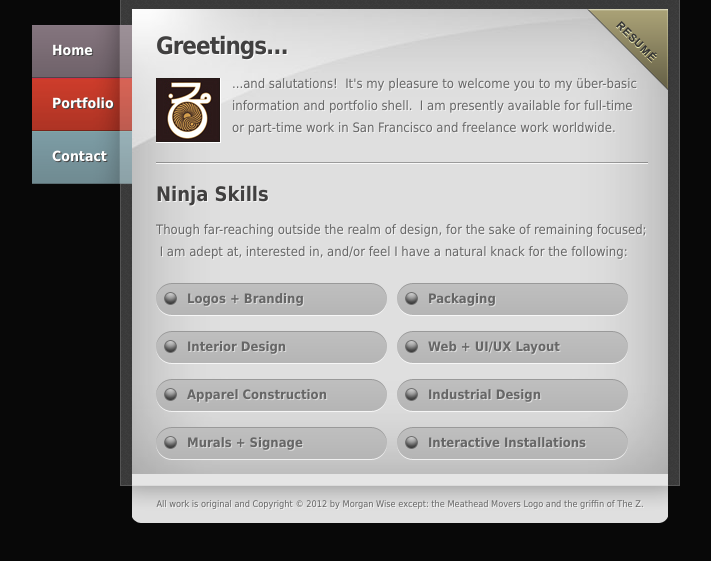
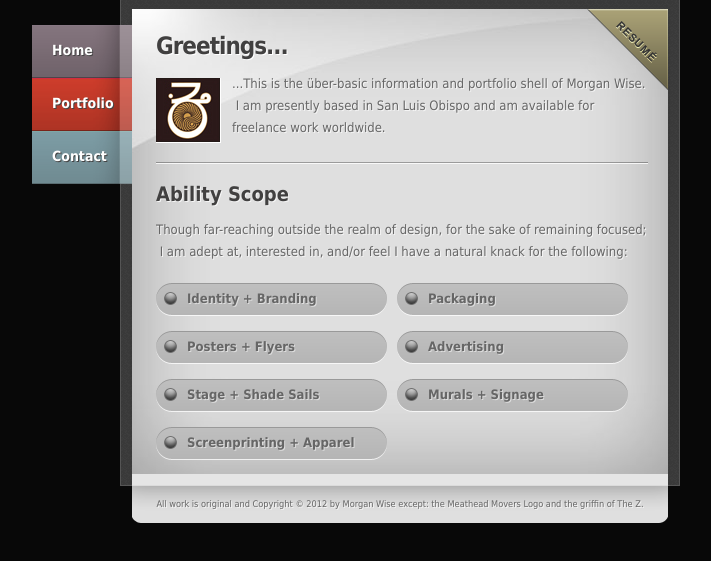
Before and after one commit to morganwise/morganwise.github.com, a plain HTML site: page index.html in a window 1280 px wide. Shown: the part 105-666 px from the top of the page, without its empty margins (240-951 px from the left). Drawn offline with Linux system fonts and the light colour scheme.

Commit message:
Update index.html
Edit basic and skill set text.

```diff
--- a/index.html
+++ b/index.html
@@ -53,23 +53,23 @@
           <div class="page_title">
           <h2>Greetings...</h2>
             <img class="profile_image" src="images/profile_image.jpg" alt="Profile Image" />
-            ...and salutations! &nbsp;It's my pleasure to welcome you to my &uuml;ber-basic information and portfolio shell. &nbsp;I am presently available for full-time or part-time work in San Francisco and freelance work worldwide.
+            ...This is the &uuml;ber-basic information and portfolio shell of Morgan Wise. &nbsp;I am presently based in San Luis Obispo and am available for freelance work worldwide.
           </div>
           <!-- / page title -->
 
           <!-- services -->
           <div class="services">
-            <h3>Ninja Skills</h3>
+            <h3>Ability Scope</h3>
             Though far-reaching outside the realm of design, for the sake of remaining focused;<br />&nbsp;I am adept at, interested in, and/or feel I have a natural knack for the following:
             <ul>
-              <li>Logos + Branding</li>
+              <li>Identity + Branding</li>
               <li>Packaging</li>
-              <li>Interior Design</li>
-              <li>Web + UI/UX Layout</li>
-              <li>Apparel Construction</li>
-              <li>Industrial Design</li>
+              <li>Posters + Flyers</li>
+              <li>Advertising</li>
+              <liUser Interface Layout></li>
+              <a href="http://www.spincycleevents.com" alt="SpinCycle Events"><li>Stage + Shade Sails</li></a>
               <li>Murals + Signage</li>
-              <li>Interactive Installations</li>
+              <li>Screenprinting + Apparel</li>
             </ul>
           </div>
           <!-- / services -->
@@ -79,7 +79,7 @@
           <!-- page title -->
           <div class="page_title">
             <h2>The Goods</h2>
-            Just a small taste of my work, this should provide a brief cross-section of my style and abilities. &nbsp;More specific samples available upon request. &nbsp;&nbsp;Please Enjoy =)
+            Just a small taste of my work, this should provide a brief cross-section of my style and abilities. &nbsp;More specific and newer samples available upon request. &nbsp;&nbsp;Please Enjoy =)
           </div>
           <!-- / page title -->
 
```
